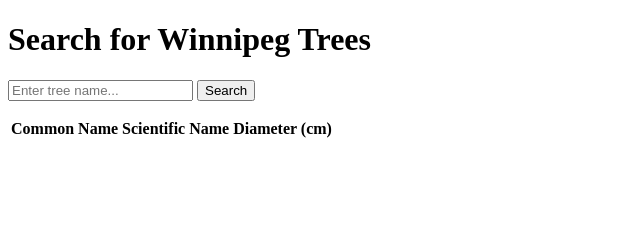
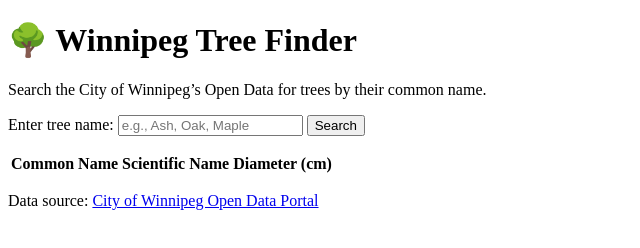
Before and after one commit to JOJAN89/winnipeg-data-explorer, a plain HTML site: page index.html in a window 1280 px wide. Shown: the whole page, without its empty margins (0-640 px from the left). Drawn offline with Linux system fonts and the light colour scheme.

Commit message:
add search form with input and Search button

```diff
--- a/index.html
+++ b/index.html
@@ -1,25 +1,43 @@
 <!DOCTYPE html>
 <html lang="en">
 <head>
-  <meta charset="UTF-8">
-  <meta name="viewport" content="width=device-width, initial-scale=1.0">
-  <title>Winnipeg Tree Search</title>
-  <link rel="stylesheet" href="styles.css">
+  <meta charset="UTF-8" />
+  <meta name="viewport" content="width=device-width, initial-scale=1.0" />
+  <title>Winnipeg Tree Finder</title>
+  <link rel="stylesheet" href="styles.css" />
 </head>
 <body>
-  <h1>Search for Winnipeg Trees</h1>
-  <form id="searchForm">
-    <input type="text" id="commonNameInput" placeholder="Enter tree name..." required>
+  <header>
+    <h1>🌳 Winnipeg Tree Finder</h1>
+    <p>Search the City of Winnipeg’s Open Data for trees by their common name.</p>
+  </header>
+
+  <main>
+    <form id="searchForm" aria-label="Tree search form">
+      <label for="commonNameInput">Enter tree name:</label>
+      <input type="text" id="commonNameInput" placeholder="e.g., Ash, Oak, Maple" required aria-required="true" />
       <button type="submit">Search</button>
     </form>
 
-  <p id="statusMessage"></p>
+    <p id="statusMessage" role="status"></p>
+
+    <section aria-label="Search results">
       <table id="resultsTable">
         <thead>
-      <tr><th>Common Name</th><th>Scientific Name</th><th>Diameter (cm)</th></tr>
+          <tr>
+            <th scope="col">Common Name</th>
+            <th scope="col">Scientific Name</th>
+            <th scope="col">Diameter (cm)</th>
+          </tr>
         </thead>
         <tbody></tbody>
       </table>
+    </section>
+  </main>
+
+  <footer>
+    <p>Data source: <a href="https://data.winnipeg.ca/" target="_blank" rel="noopener">City of Winnipeg Open Data Portal</a></p>
+  </footer>
 
   <script src="script.js"></script>
 </body>
```
Lines whose indentation alone changed are shown as unchanged.
